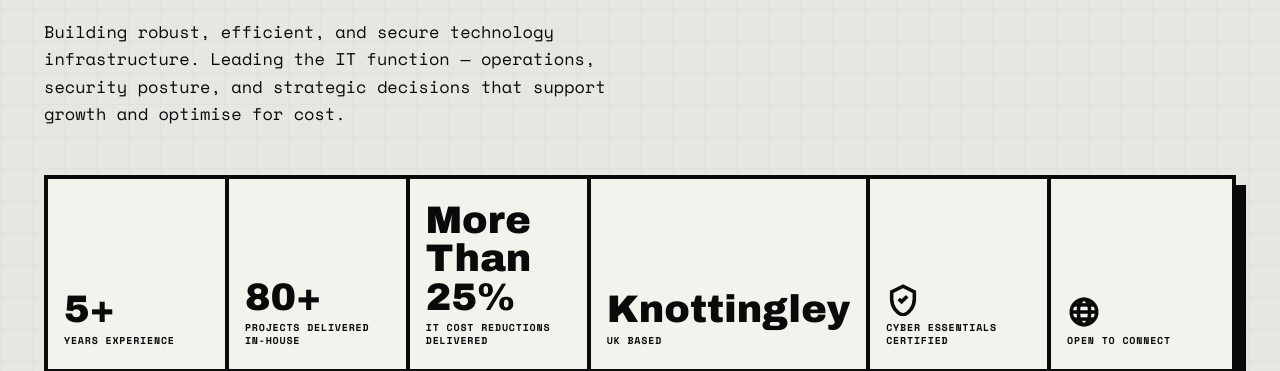
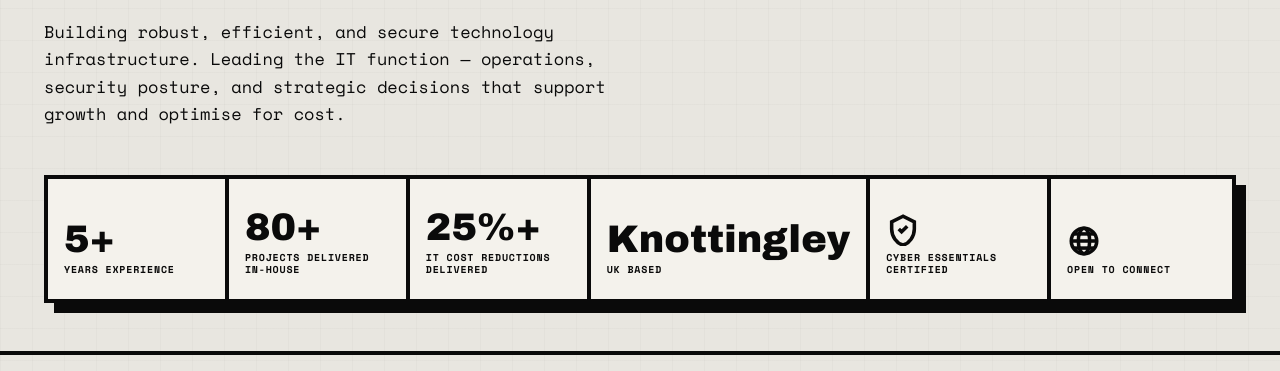
Before and after one commit to batosss/portfolio, a plain HTML site: page index.html in a window 1280 px wide. Shown: the part 600-971 px from the top of the page. Drawn offline with nearby package versions, Linux system fonts and the light colour scheme.

Commit message:
Fix hero stat tile wrapping to three lines on desktop
"More Than 25%" overflowed the fixed-width stat grid cell at the
stat-num font size, wrapping to three lines and breaking row
alignment. Reverted to the short "25%+" form used by the other
stat tiles; prose and chips elsewhere keep "more than 25%".

Co-Authored-By: Claude Sonnet 5 <noreply@anthropic.com>
Claude-Session: https://claude.ai/code/session_01LXQjAyk8cMvEnVn7v6Gumv

```diff
--- a/index.html
+++ b/index.html
@@ -513,7 +513,7 @@
     <div class="stats reveal">
       <div class="stat"><span class="stat-num">5+</span><span class="stat-label">Years Experience</span></div>
       <div class="stat"><span class="stat-num">80+</span><span class="stat-label">Projects Delivered In-House</span></div>
-      <div class="stat"><span class="stat-num">More Than 25%</span><span class="stat-label">IT Cost Reductions Delivered</span></div>
+      <div class="stat"><span class="stat-num">25%+</span><span class="stat-label">IT Cost Reductions Delivered</span></div>
       <div class="stat"><span class="stat-num">Knottingley</span><span class="stat-label">UK Based</span></div>
       <div class="stat">
         <svg class="stat-icon" viewBox="0 0 24 24"><path d="M12 3L4 7v5c0 5.25 3.5 10.15 8 11.35C16.5 22.15 20 17.25 20 12V7L12 3z"/><polyline points="9 12 11 14 15 10"/></svg>
```
